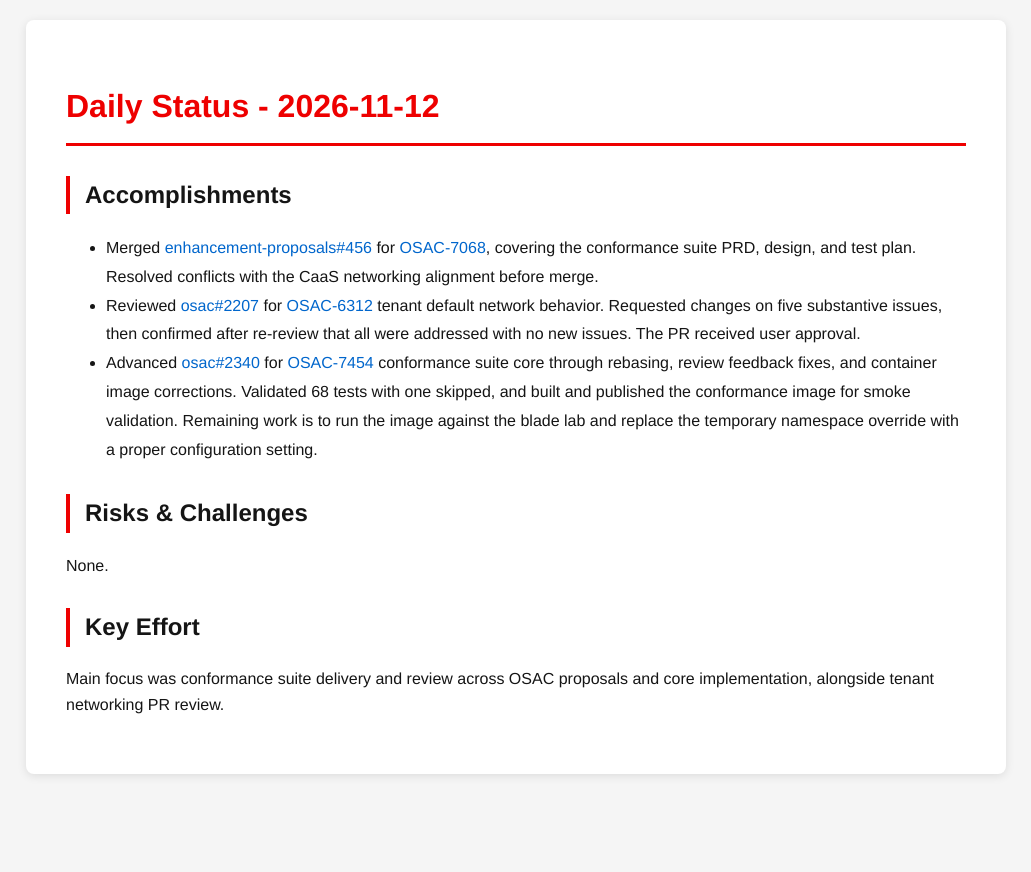
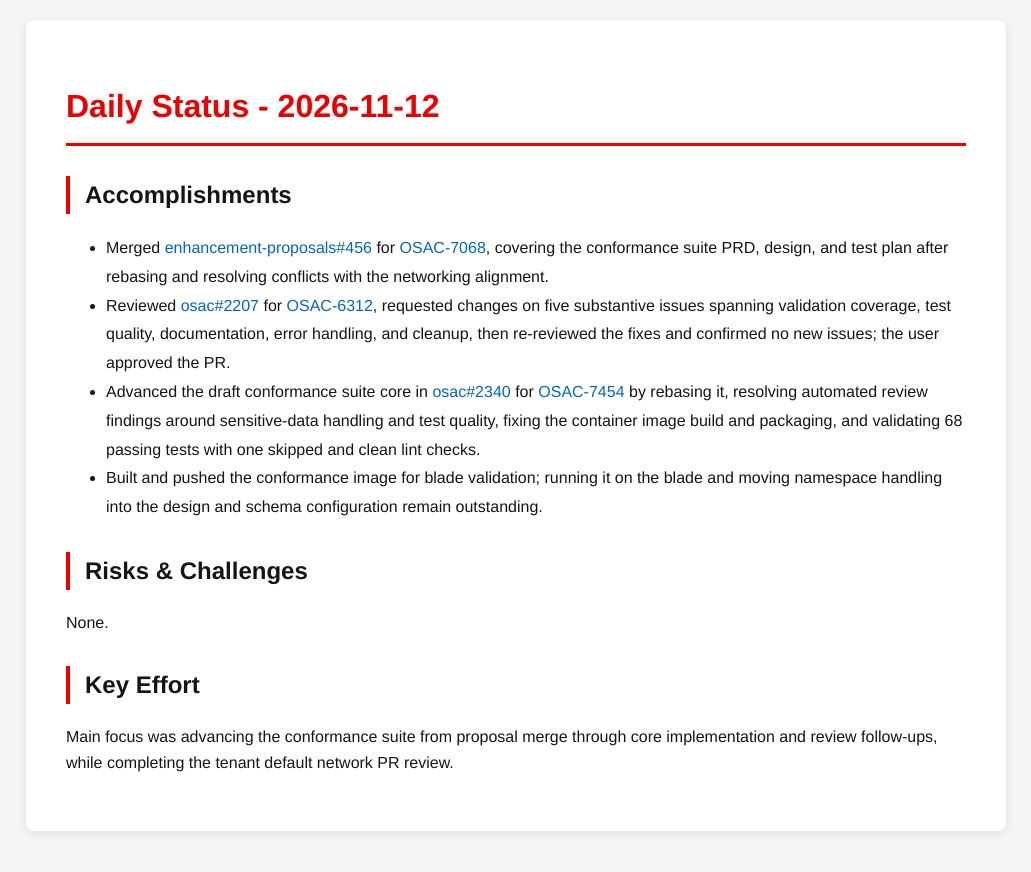
Before and after one commit to tzvatot/daily-status, a Jekyll site: the page built from 2026-11-12.md, in a window 1280 px wide. Shown: the top 872 px of the page, without its empty margins (124-1155 px from the left). Built offline with Jekyll 4.4.1, drawn with Linux system fonts in a browser that asks for light colours.

Commit message:
Daily status update - 2026-11-12

```diff
--- a/2026-11-12.md
+++ b/2026-11-12.md
@@ -7,12 +7,13 @@ date: 2026-11-12
 # Daily Status - 2026-11-12
 
 ## Accomplishments
-- Merged [enhancement-proposals#456](https://github.com/osac-project/enhancement-proposals/pull/456) for [OSAC-7068](https://redhat.atlassian.net/browse/OSAC-7068), covering the conformance suite PRD, design, and test plan. Resolved conflicts with the CaaS networking alignment before merge.
-- Reviewed [osac#2207](https://github.com/osac-project/osac/pull/2207) for [OSAC-6312](https://redhat.atlassian.net/browse/OSAC-6312) tenant default network behavior. Requested changes on five substantive issues, then confirmed after re-review that all were addressed with no new issues. The PR received user approval.
-- Advanced [osac#2340](https://github.com/osac-project/osac/pull/2340) for [OSAC-7454](https://redhat.atlassian.net/browse/OSAC-7454) conformance suite core through rebasing, review feedback fixes, and container image corrections. Validated 68 tests with one skipped, and built and published the conformance image for smoke validation. Remaining work is to run the image against the blade lab and replace the temporary namespace override with a proper configuration setting.
+- Merged [enhancement-proposals#456](https://github.com/osac-project/enhancement-proposals/pull/456) for [OSAC-7068](https://redhat.atlassian.net/browse/OSAC-7068), covering the conformance suite PRD, design, and test plan after rebasing and resolving conflicts with the networking alignment.
+- Reviewed [osac#2207](https://github.com/osac-project/osac/pull/2207) for [OSAC-6312](https://redhat.atlassian.net/browse/OSAC-6312), requested changes on five substantive issues spanning validation coverage, test quality, documentation, error handling, and cleanup, then re-reviewed the fixes and confirmed no new issues; the user approved the PR.
+- Advanced the draft conformance suite core in [osac#2340](https://github.com/osac-project/osac/pull/2340) for [OSAC-7454](https://redhat.atlassian.net/browse/OSAC-7454) by rebasing it, resolving automated review findings around sensitive-data handling and test quality, fixing the container image build and packaging, and validating 68 passing tests with one skipped and clean lint checks.
+- Built and pushed the conformance image for blade validation; running it on the blade and moving namespace handling into the design and schema configuration remain outstanding.
 
 ## Risks & Challenges
 None.
 
 ## Key Effort
-Main focus was conformance suite delivery and review across OSAC proposals and core implementation, alongside tenant networking PR review.
+Main focus was advancing the conformance suite from proposal merge through core implementation and review follow-ups, while completing the tenant default network PR review.
```
